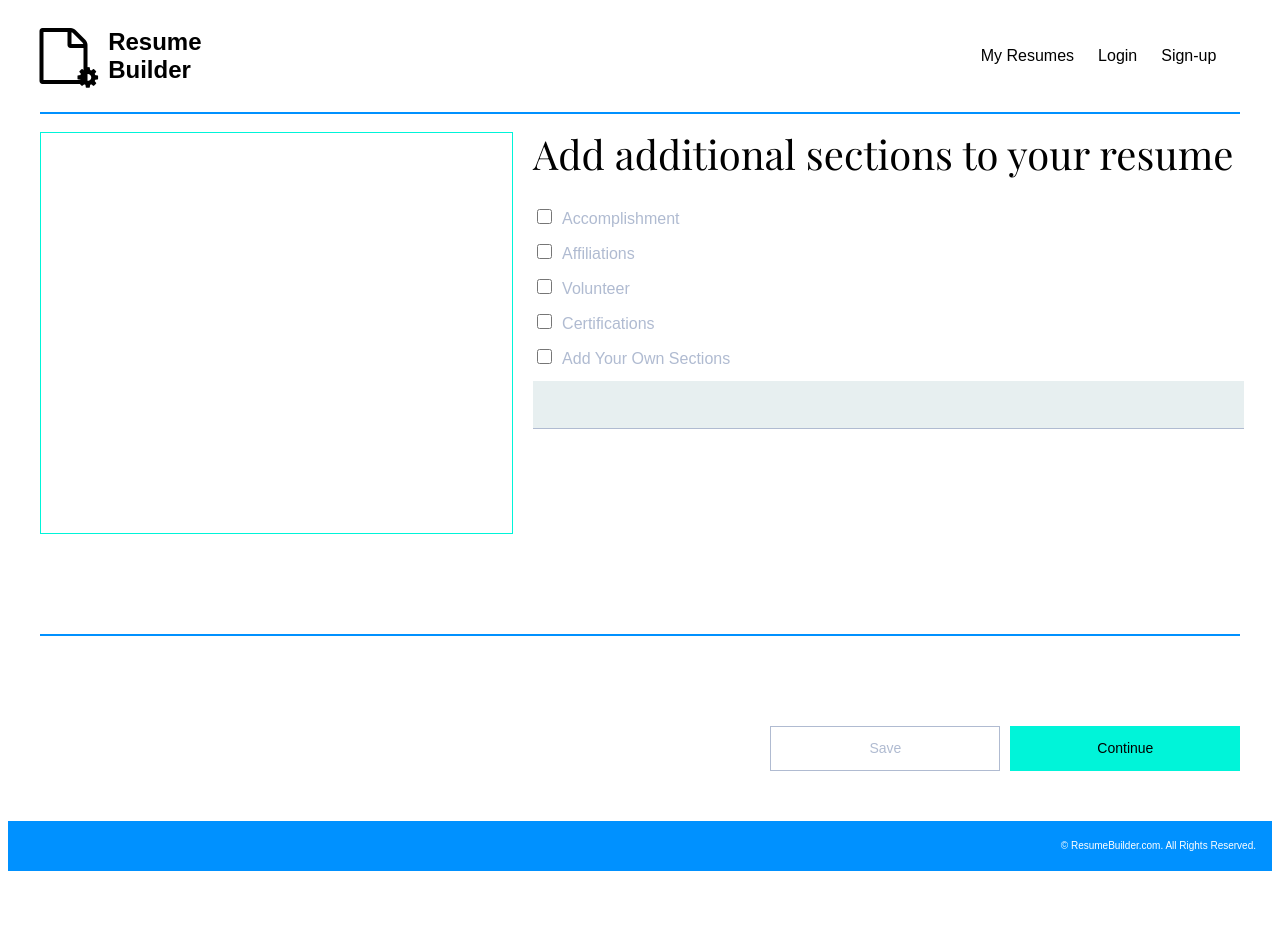
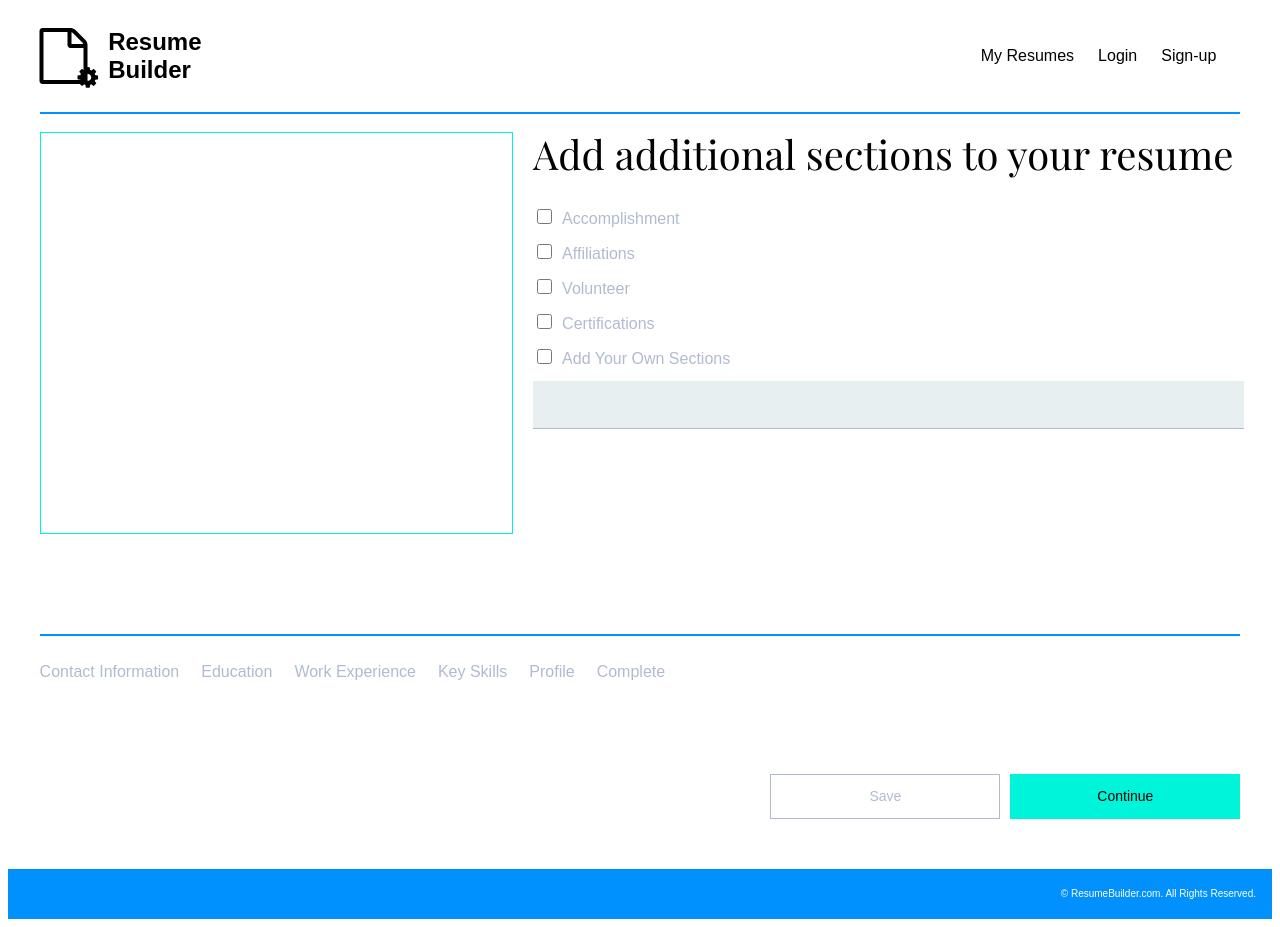
Before and after one commit to ealpha072/resume-Builder, a React (Create React App) app in the folder frontend/: page /editor in a window 1280 px wide. Before the commit the page ends 879 px from the top, so only its background shows below. Built offline with nearby package versions, Linux system fonts and the light colour scheme; a web font is replaced by a local one.

Commit message:
Custom section moduling

```diff
--- a/frontend/src/pages/Editor.jsx
+++ b/frontend/src/pages/Editor.jsx
@@ -6,6 +6,7 @@ import Experience from '../components/Experience'
 import Skill from '../components/Skill'
 import Profile from '../components/Profile'
 import Additional from '../components/Additional'
+import styles from "../styles/Editor.module.css"
 
 const Editor = () => {
     return (
@@ -17,6 +18,14 @@ const Editor = () => {
                 </div>
             </div>
             <div className="divider"></div>
+            <div className={styles.sectionsMenu}>
+                <div className="color-p">Contact Information</div>
+                <div className="color-p">Education</div>
+                <div className="color-p">Work Experience</div>
+                <div className="color-p">Key Skills</div>
+                <div className="color-p">Profile</div>
+                <div className="color-p">Complete</div>
+            </div>
 
             <div className="save-cont">
                 <div className="back-create-resume save-changes">
--- /dev/null
+++ b/frontend/src/styles/Editor.module.css
@@ -0,0 +1,13 @@
+.sectionsMenu{
+    display: flex;
+    margin-top: 24px;
+}
+
+.sectionsMenu div{
+    margin-right: 22px;
+    cursor: pointer;
+}
+
+.sectionsMenu div:hover{
+    color: #0091ff;
+}
```
